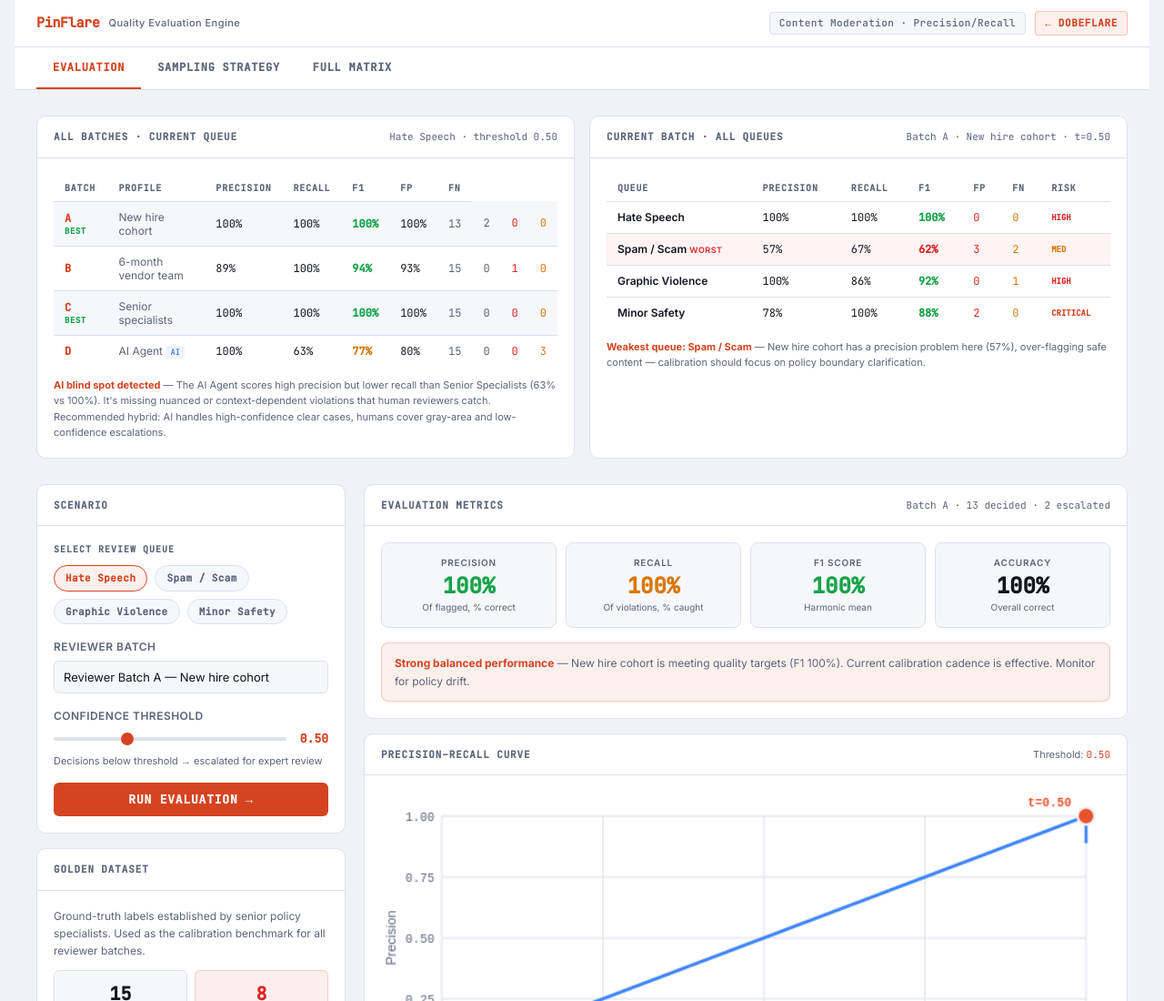
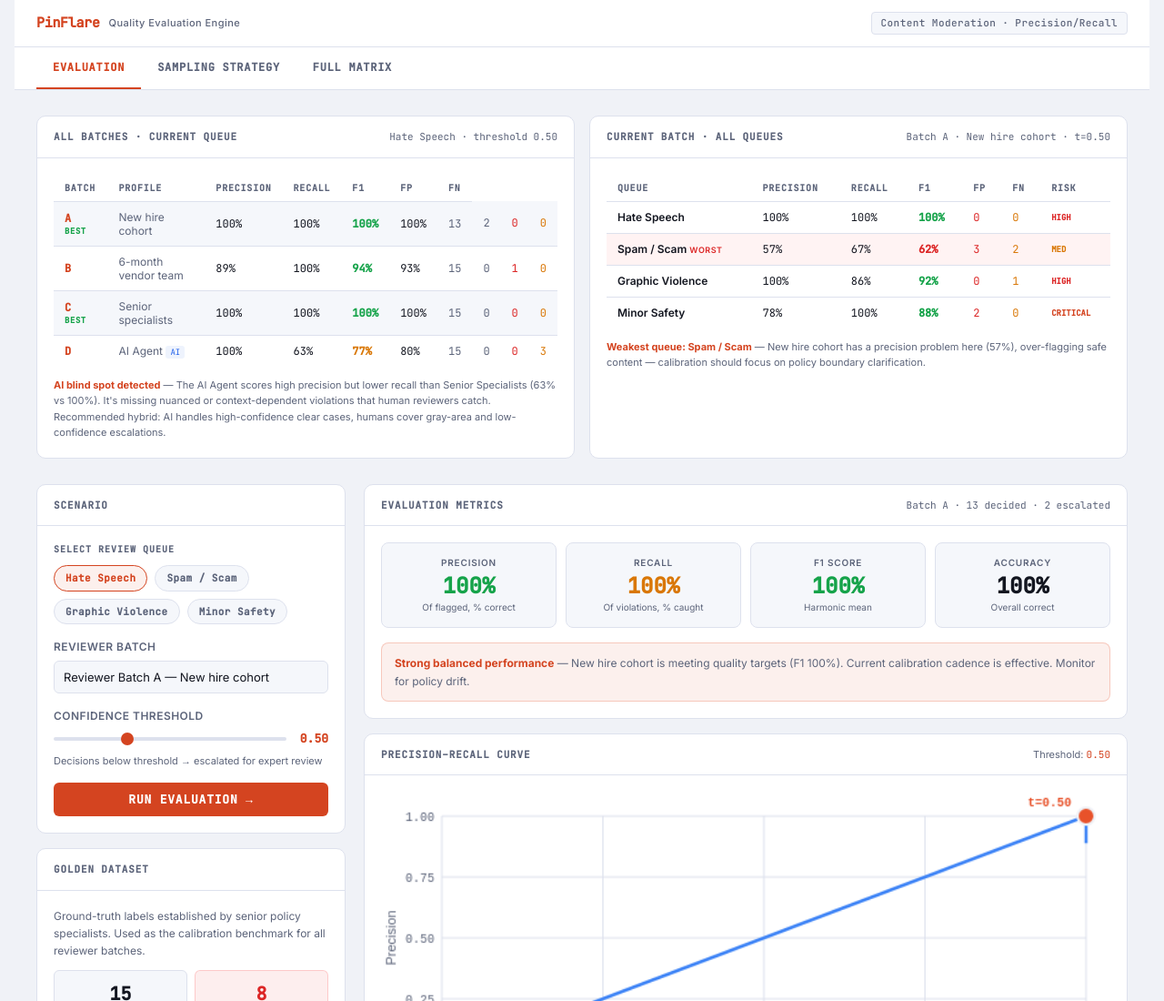
Before and after one commit to sudanimo98-dev/dobeflare, a plain HTML site: page pinflare.html in a window 1280 px wide. Shown: the top 1100 px of the page at 91% size. Drawn offline with Linux system fonts and the light colour scheme.

Commit message:
Remove DobeFlare back-link — PinFlare is standalone
Co-Authored-By: Claude Sonnet 4.6 <noreply@anthropic.com>
Claude-Session: https://claude.ai/code/session_01WT4p1wHdkkfMPyRwNboDRU

```diff
--- a/pinflare.html
+++ b/pinflare.html
@@ -360,7 +360,7 @@
   </div>
   <div class="header-right">
     <span class="context-badge">Content Moderation · Precision/Recall</span>
-    <a class="module-link" href="index.html">← DobeFlare</a>
+
   </div>
 </div>
 
```
